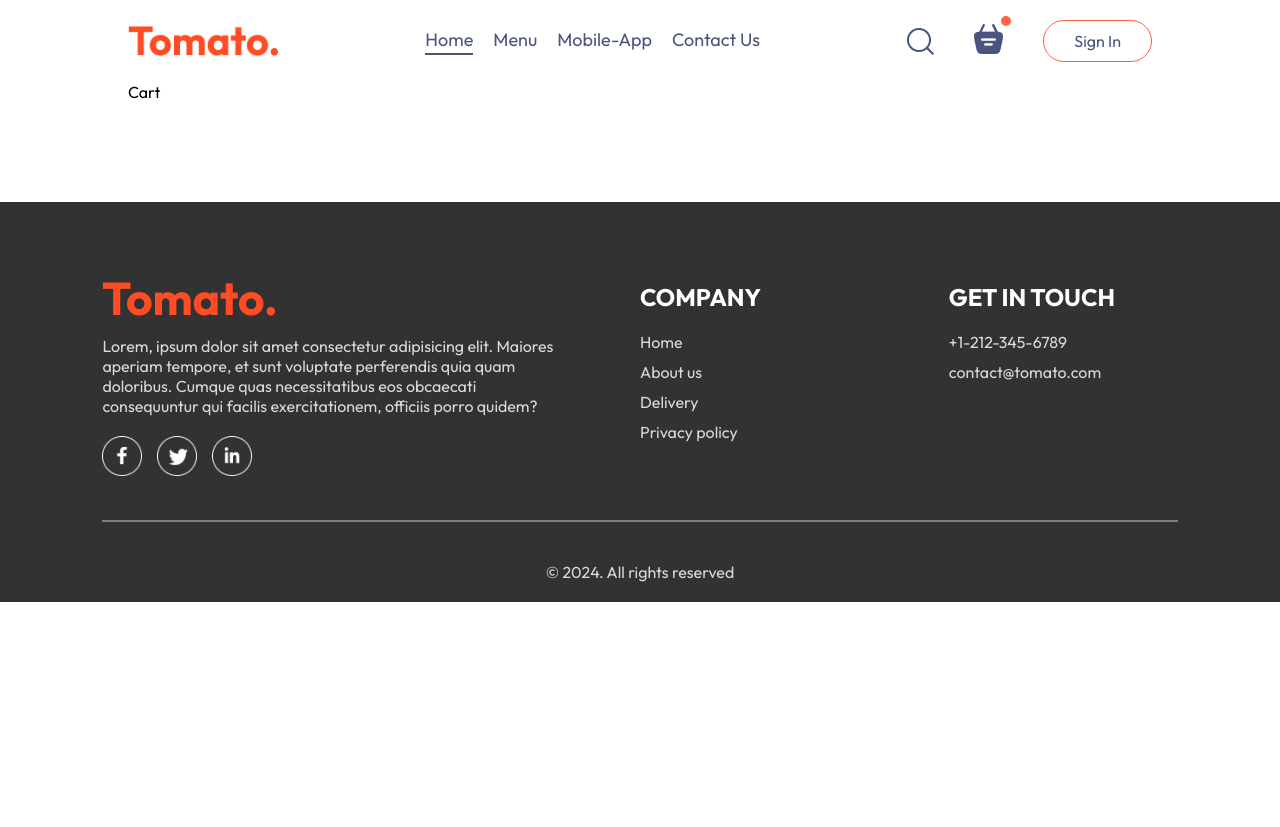
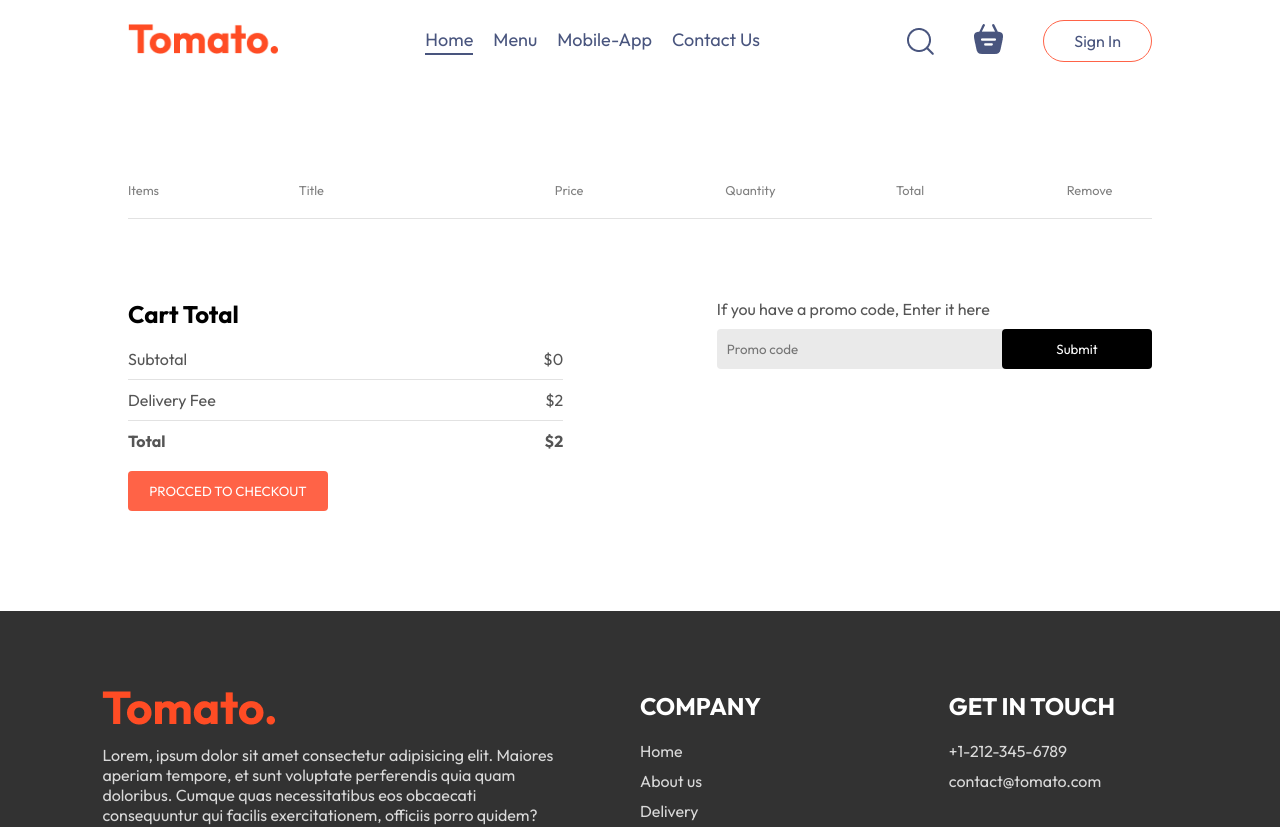
Before and after one commit to wlaurentec/imperio-delivery, a React (Vite) app in the folder fronted/: page /cart in a window 1280 px wide. Shown: the top 827 px of the page. Before the commit the page ends 800 px from the top, so only its background shows below. Built offline with nearby package versions, Linux system fonts and the light colour scheme.

Commit message:
add Cart

```diff
--- a/fronted/src/components/NavBar/NavBar.jsx
+++ b/fronted/src/components/NavBar/NavBar.jsx
@@ -1,15 +1,18 @@
-import { useState } from "react";
+import { useContext, useState } from "react";
 import { Link } from "react-router-dom";
 import { assets } from "../../assets/assets";
 import "./NavBar.css";
+import { StoreContext } from "../../context/StoreContext";
 
 const NavBar = ({ setShowLogin }) => {
 
   const [menu, setMenu] = useState("home");
 
+  const {getTotalCartAmount} = useContext(StoreContext);
+
   return (
     <div className="navbar">
-      <img src={assets.logo} alt="" className="logo" />
+      <Link to="/"><img src={assets.logo} alt="" className="logo" /></Link>
       <ul className="navbar-menu">
         <Link to="/" onClick={() => setMenu("home")} className={menu === "home" ? "active" : ""} >Home</Link>
         <a href="#explore-menu" onClick={() => setMenu("menu")} className={menu === "menu" ? "active" : ""}>Menu</a>
@@ -19,8 +22,8 @@
       <div className="navbar-right">
         <img src={assets.search_icon} alt="" />
         <div className="navbar-search-icon">
-          <img src={assets.basket_icon} alt="" />
-          <div className="dot"></div>
+          <Link to="/cart"><img src={assets.basket_icon} alt="" /></Link>
+          <div className={getTotalCartAmount() === 0 ? "" : "dot"}></div>
         </div>
         <button onClick={() => setShowLogin(true)}>Sign In</button>
       </div>
--- a/fronted/src/context/StoreContext.jsx
+++ b/fronted/src/context/StoreContext.jsx
@@ -18,6 +18,19 @@
     setCartItems((prev) => ({ ...prev, [itemId]: prev[itemId] - 1 }));
   };
 
+  const getTotalCartAmount = () => {
+    let totalAmount = 0;
+   for (const item in cartItems) {
+     if (cartItems[item] > 0) {
+       let itemInfo = food_list.find((product) => product._id === item);
+       totalAmount += itemInfo.price * cartItems[item];
+     }
+   }
+    return totalAmount;
+  };
+
+
+
   useEffect(() => {
     console.log(cartItems);
   }, [cartItems]);
@@ -31,6 +44,7 @@
     setCartItems,
     addToCart,
     removeFromCart,
+    getTotalCartAmount
   };
 
   return (
--- a/fronted/src/pages/Cart/Cart.css
+++ b/fronted/src/pages/Cart/Cart.css
@@ -0,0 +1,106 @@
+.cart {
+  margin-top: 100px;
+}
+
+.cart-items-title {
+  display: grid;
+  grid-template-columns: 1fr 1.5fr 1fr 1fr 1fr 0.5fr;
+  align-items: center;
+  color: grey;
+  font-size: max(1vw, 12px);
+}
+
+.cart-items-item {
+  margin: 10px 0px;
+  color: black
+}
+
+.cart-items-item img {
+  width: 50px;
+}
+
+.cart hr {
+  height: 1px;
+  background-color: #e2e2e2;
+  border: none;
+}
+
+.cart-items-item .cross {
+  cursor: pointer;
+}
+
+.cart-bottom{
+  margin-top: 80px;
+  display: flex;
+  justify-content: space-between;
+  gap: max(12vw, 20px);
+}
+
+.cart-total{
+  flex: 1;
+  display: flex;
+  flex-direction: column;
+  gap: 20px;
+}
+
+.cart-total-details {
+  display: flex;
+  justify-content: space-between;
+  color: #555;
+}
+
+.cart-total hr{
+  margin: 10px 0px;
+}
+
+.cart-total button {
+  border: none;
+  color: white;
+  background-color: tomato;
+  width: max(15vw, 200px);
+  padding: 12px 0px;
+  border-radius: 4px;
+  cursor: pointer;
+}
+
+.cart-promocode {
+  flex: 1;
+}
+
+.cart-promocode p {
+  color: #555;
+}
+
+.cart-promocode-input {
+margin-top: 10px;
+display: flex;
+justify-content: space-between;
+align-items: center;
+background-color: #eaeaea;
+border-radius: 4px;
+}
+
+.cart-promocode-input input {
+  background: transparent;
+  border: none;
+  outline: none;
+  padding-left: 10px;
+}
+
+.cart-promocode-input button {
+ width: max(10vw, 150px);
+ padding: 12px 5px;
+ background-color: black;
+ border: none;
+ color: white;
+ border-radius: 4px;
+}
+
+@media (max-width: 750px) {
+  .cart-bottom {
+    flex-direction: column-reverse;
+  }
+  .cart-promocode {
+    justify-content: start;
+  }
+}
--- a/fronted/src/pages/Cart/Cart.jsx
+++ b/fronted/src/pages/Cart/Cart.jsx
@@ -1,11 +1,76 @@
-import "./Cart.css"
+import { useContext } from "react";
+import "./Cart.css";
+import { StoreContext } from "../../context/StoreContext";
 
 const Cart = () => {
+  const { cartItems, food_list, removeFromCart, getTotalCartAmount } = useContext(StoreContext);
+
   return (
-    <div>
-      Cart
+    <div className="cart">
+      <div className="cart-items">
+        <div className="cart-items-title">
+          <p>Items</p>
+          <p>Title</p>
+          <p>Price</p>
+          <p>Quantity</p>
+          <p>Total</p>
+          <p>Remove</p>
+        </div>
+        <br />
+        <hr />
+        {food_list.map((item, index) => {
+          if (cartItems[item._id] > 0) {
+            return (
+              <div key={index}>
+                <div className="cart-items-title cart-items-item">
+                  <img src={item.image} alt="" />
+                  <p>{item.name}</p>
+                  <p>${item.price}</p>
+                  <p>{cartItems[item._id]}</p>
+                  <p>${cartItems[item._id] * item.price}</p>
+                  <p className="cross" onClick={() => removeFromCart(item._id)}>
+                    x
+                  </p>
+                </div>
+                <hr />
+              </div>
+            );
+          }
+        })}
+      </div>
+      <div className="cart-bottom">
+        <div className="cart-total">
+          <h2>Cart Total</h2>
+          <div>
+            <div className="cart-total-details">
+              <p>Subtotal</p>
+              <p>${getTotalCartAmount()}</p>
+            </div>
+            <hr />
+            <div className="cart-total-details">
+              <p>Delivery Fee</p>
+              <p>${2}</p>
+            </div>
+            <hr />
+            <div className="cart-total-details">
+              <b>Total</b>
+              <b>${getTotalCartAmount() + 2}</b>
+            </div>
+          </div>
+          <button>PROCCED TO CHECKOUT</button>
+        </div>
+        <div className="cart-promocode">
+          <div>
+            <p>If you have a promo code, Enter it here</p>
+            <div className="cart-promocode-input">
+              <input type="text" placeholder="Promo code" />
+              <button>Submit</button>
+            </div>
+          </div>
+        </div>
+      </div>
     </div>
-  )
-}
+  );
+};
 
-export default Cart
+export default Cart;
```
